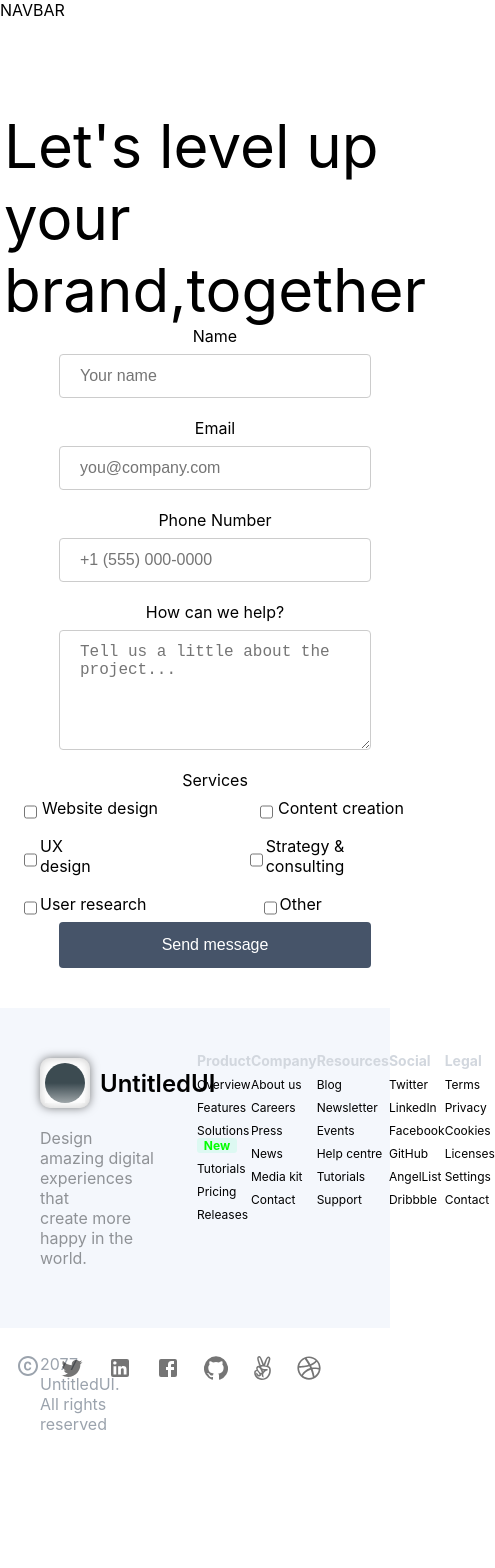
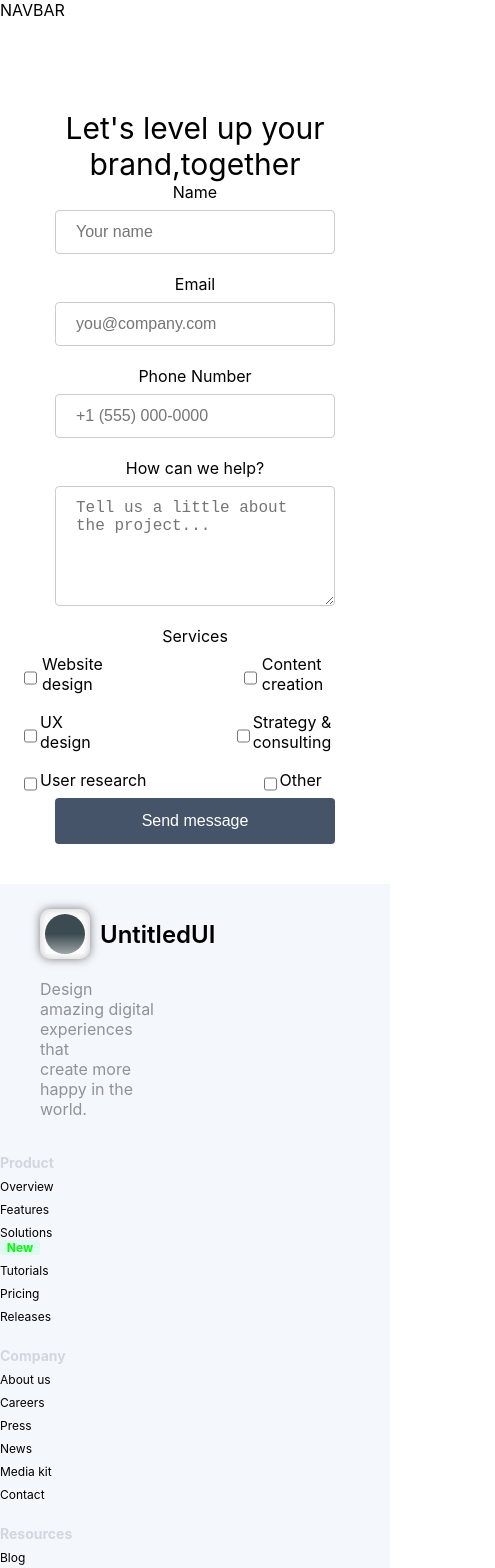
Before and after one commit to IN-Accurate/IEEE-intern-task, a React (Create React App) app in the folder frontend/: page / in a window 390 px wide. Shown: the top 1568 px of the page, 495 px wide, since content can reach past the window. Before the commit the page ends 1450 px from the top, so only its background shows below. Built offline with nearby package versions, Linux system fonts and the light colour scheme; the HTML template or start-up script is replaced by a standard one.

Commit message:
Form sent successfully

```diff
--- a/frontend/src/components/Footer/Footer.css
+++ b/frontend/src/components/Footer/Footer.css
@@ -17,3 +17,12 @@
     flex-direction: row;
     justify-content: space-between;
 }
+
+@media (max-width: 768px) {
+
+.footer-container{
+    display: flex;
+    flex-direction: column;
+}
+
+    }
--- a/frontend/src/components/Footer/Footer.js
+++ b/frontend/src/components/Footer/Footer.js
@@ -1,4 +1,5 @@
 import React from "react";
+import {useState,useRef,useEffect} from 'react';
 import { makeStyles } from "@material-ui/core/styles";
 import Grid from "@material-ui/core/Grid";
 import CopyrightIcon from "@material-ui/icons/Copyright";
@@ -34,6 +35,8 @@ const useStyles = makeStyles((theme) => ({
 }));
 
 const Footer = () => {
+
+  const [isMobile, setIsMobile] = useState(false);
   const classes = useStyles();
 
   return (
--- a/frontend/src/components/Footerwidget/Footerwidget.css
+++ b/frontend/src/components/Footerwidget/Footerwidget.css
@@ -108,3 +108,18 @@
   height: 50%;
   background: linear-gradient(to top, rgba(255, 255, 255, 0.5), rgba(255, 255, 255, 0));
 }
+
+
+@media (max-width: 768px) {
+  .footer-widget {
+  padding-top: 5px;
+    display: flex;
+    flex-direction: column;
+    width: 100%;
+    align-items: self;
+    gap:1px;
+    background-color: #F4F7FC;
+  padding-bottom: 5px;
+  }
+
+  }
--- a/frontend/src/components/Form/Form.css
+++ b/frontend/src/components/Form/Form.css
@@ -8,7 +8,7 @@ form {
 }
 
 .form-header {
-    font-size:60px;
+  font-size: 60px;
 }
 label {
   display: block;
@@ -17,7 +17,7 @@ form {
 }
 input[type="text"],
 input[type="email"],
-  input[type="tel"]{
+input[type="tel"] {
   width: 80%;
   padding: 12px 20px;
   margin-bottom: 20px;
@@ -26,7 +26,7 @@ form {
   border-radius: 4px;
   font-size: 16px;
 }
-  textarea{
+textarea {
   width: 80%;
   height: 120px;
   padding: 12px 20px;
@@ -37,10 +37,10 @@ form {
   font-size: 16px;
 }
 
-.checkbox-container{
-    display:flex;
+.checkbox-container {
+  display: flex;
   flex-direction: column;
-    gap:10px
+  gap: 10px;
 }
 
 button {
@@ -85,7 +85,8 @@ form {
   height: 120%;
 }
 
-@media (max-width: 768px) {form {
+@media (max-width: 768px) {
+  form {
     display: flex;
     align-items: center;
     flex-direction: column;
@@ -95,4 +96,8 @@ form {
     border-radius: 10px;
   }
 
+  .form-header {
+    font-size: 30px;
+    text-align: center;
   }
+}
--- a/frontend/src/components/Form/Form.js
+++ b/frontend/src/components/Form/Form.js
@@ -35,6 +35,19 @@ const Form = () => {
     const checkedServices = [...servicesField.current.querySelectorAll('input:checked')].map(
       (input) => input.value
     );
+
+    const phoneNumberPattern = /^\d{10}$/;
+    const emailPattern = /^[a-zA-Z0-9.!#$%&'*+/=?^_`{|}~-]+@[a-zA-Z0-9](?:[a-zA-Z0-9-]{0,61}[a-zA-Z0-9])?(?:\.[a-zA-Z0-9](?:[a-zA-Z0-9-]{0,61}[a-zA-Z0-9])?)*$/;
+
+    const phoneNumber = phoneField.current.value.trim();
+    const email = emailField.current.value.trim();
+
+    if (!phoneNumberPattern.test(phoneNumber)) {
+      alert('Please enter a valid phone number');
+    } else if (!emailPattern.test(email)) {
+      alert('Please enter a valid email address');
+    } else {
+
     const formData = {
       name: name,
       phone: phoneField.current.value,
@@ -57,7 +70,7 @@ const Form = () => {
       .then(() => {
         // Form data is valid, send the request
         axios
-          .post('https://mint-forms.ieee-mint.org/api/form/addresponse?formld-task', formData, {
+          .post('https://mint-forms.ieee-mint.org/api/form/addresponse?formId=task', formData, {formId:'task',
             headers: {
               'Content-Type': 'application/x-www-form-urlencoded',
             },
@@ -77,6 +90,8 @@ const Form = () => {
         console.log(formData);
         console.error(errors);
       });
+    }
+
   };
   return (
     <form className="form" onSubmit={sendForm}>
```
Lines whose indentation alone changed are shown as unchanged.
